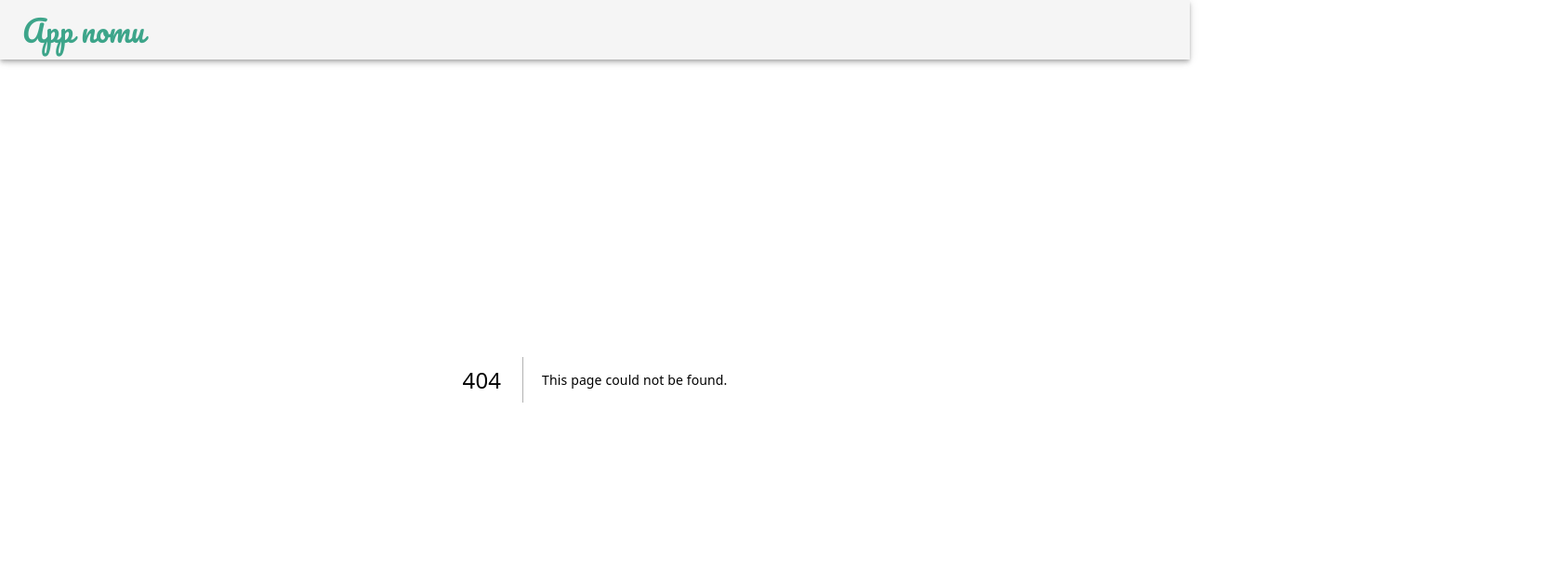
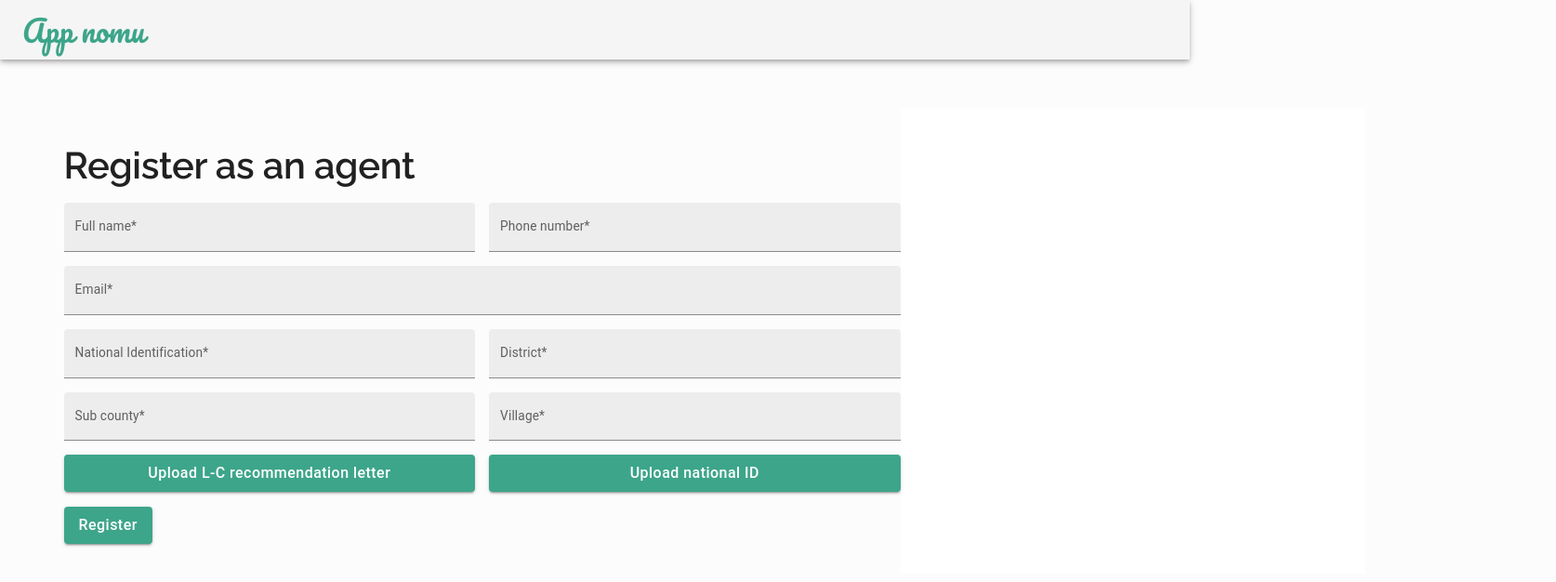
Before and after one commit to Amakoye/appnomu, a Next.js app: page /registerAgent in a window 1280 px wide. Before the commit this address had no page. Shown: the top 626 px of the page at 93% size, 1674 px wide, since content can reach past the window. Built offline with nearby package versions, Linux system fonts and the light colour scheme.

Commit message:
register agent form

```diff
--- /dev/null
+++ b/pages/registerAgent/index.tsx
@@ -0,0 +1,172 @@
+import Box from "@mui/material/Box";
+import Button from "@mui/material/Button";
+import Grid from "@mui/material/Grid";
+import Stack from "@mui/material/Stack";
+import useTheme from "@mui/material/styles/useTheme";
+import TextField from "@mui/material/TextField";
+import Typography from "@mui/material/Typography";
+import useMediaQuery from "@mui/material/useMediaQuery";
+import Image from "next/image";
+import RegisterIcon from "../../src/assets/Mobile_signup.gif";
+import { tokens } from "../../src/theme";
+
+export default function Index() {
+  const theme = useTheme();
+  const colors = tokens(theme.palette.mode);
+  const isNonMobile = useMediaQuery("(min-width:600px)");
+  const matchesSM = useMediaQuery(theme.breakpoints.down("sm"));
+  return (
+    <Grid container direction="column" mt={5}>
+      {/*----- Hero Block-----*/}
+      <Grid item mt="5em">
+        <Stack
+          direction={matchesSM ? "column-reverse" : "row"}
+          alignItems="center"
+          justifyItems={matchesSM ? "center" : "space-between"}
+        >
+          <Box
+            ml={matchesSM ? undefined : "5em"}
+            pr={matchesSM ? "2em" : undefined}
+            pl={matchesSM ? "2em" : undefined}
+            width={matchesSM ? "100%" : 900}
+          >
+            <Typography
+              variant="h2"
+              textAlign={matchesSM ? "center" : undefined}
+              sx={{
+                fontWeight: 600,
+                fontSize: 40,
+                marginBottom: 2,
+              }}
+            >
+              Register as an agent
+            </Typography>
+            <form>
+              <Box
+                display="grid"
+                gap="15px"
+                gridTemplateColumns="repeat(4, minmax(0, 1fr))"
+                sx={{
+                  "&>div": {
+                    gridColumn: isNonMobile ? undefined : "span 4",
+                  },
+                }}
+              >
+                <TextField
+                  label="Full name*"
+                  fullWidth
+                  variant="filled"
+                  sx={{
+                    gridColumn: "span 2",
+                  }}
+                />
+                <TextField
+                  label="Phone number*"
+                  fullWidth
+                  variant="filled"
+                  sx={{
+                    gridColumn: "span 2",
+                  }}
+                />
+                <TextField
+                  label="Email*"
+                  fullWidth
+                  variant="filled"
+                  sx={{
+                    gridColumn: "span 4",
+                  }}
+                />
+                <TextField
+                  label="National Identification*"
+                  fullWidth
+                  variant="filled"
+                  sx={{
+                    gridColumn: "span 2",
+                  }}
+                />
+                <TextField
+                  label="District*"
+                  fullWidth
+                  variant="filled"
+                  sx={{
+                    gridColumn: "span 2",
+                  }}
+                />
+                <TextField
+                  label="Sub county*"
+                  fullWidth
+                  variant="filled"
+                  sx={{
+                    gridColumn: "span 2",
+                  }}
+                />
+                <TextField
+                  label="Village*"
+                  fullWidth
+                  variant="filled"
+                  sx={{
+                    gridColumn: "span 2",
+                  }}
+                />
+
+                <Button
+                  variant="contained"
+                  component="label"
+                  sx={{
+                    background: `${colors.greenAccent[400]}`,
+                    textTransform: "none",
+                    gridColumn: matchesSM ? "span 4" : "span 2",
+                    fontSize: 16,
+                    "&:hover": {
+                      background: `${colors.greenAccent[500]}`,
+                    },
+                  }}
+                >
+                  Upload L-C recommendation letter
+                  <input hidden accept="image/*" multiple type="file" />
+                </Button>
+                <Button
+                  variant="contained"
+                  component="label"
+                  sx={{
+                    background: `${colors.greenAccent[400]}`,
+                    textTransform: "none",
+                    gridColumn: matchesSM ? "span 4" : "span 2",
+                    fontSize: 16,
+                    "&:hover": {
+                      background: `${colors.greenAccent[500]}`,
+                    },
+                  }}
+                >
+                  Upload national ID
+                  <input hidden accept="image/*" multiple type="file" />
+                </Button>
+              </Box>
+              <Button
+                variant="contained"
+                component="label"
+                sx={{
+                  background: `${colors.greenAccent[400]}`,
+                  textTransform: "none",
+                  marginTop: 2,
+                  fontSize: 16,
+                  "&:hover": {
+                    background: `${colors.greenAccent[500]}`,
+                  },
+                }}
+              >
+                Register
+              </Button>
+            </form>
+          </Box>
+          <Box
+            ml={matchesSM ? undefined : "auto"}
+            mr={matchesSM ? undefined : "15em"}
+          >
+            <Image src={RegisterIcon} alt="purchase gif" />
+          </Box>
+        </Stack>
+      </Grid>
+    </Grid>
+  );
+}
```
Also changed, not shown: pages/index.tsx (+7 -0 lines), src/assets/Mobile_signup.gif (added).
